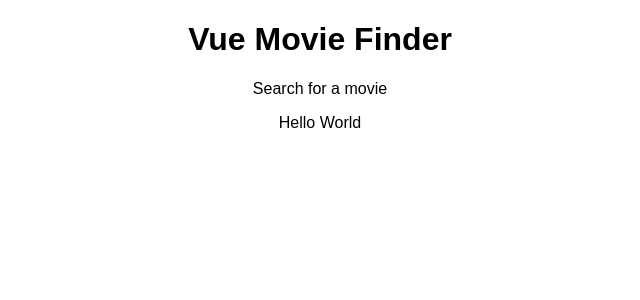
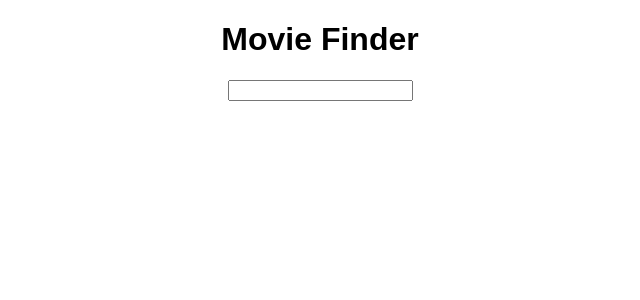
Before and after one commit to hadrianhughes/vue-movie-finder, a Vue app: page / in a window 1280 px wide. Shown: the top 300 px of the page, without its empty margins (320-960 px from the left). Built offline with nearby package versions, Linux system fonts and the light colour scheme; the HTML template or start-up script is replaced by a standard one.

Commit message:
Create controlled Input component

```diff
--- a/src/App.vue
+++ b/src/App.vue
@@ -1,22 +1,31 @@
 <template>
   <div>
     <Layout
-      siteHeading="Vue Movie Finder"
-      siteSubheading="Search for a movie">
-      <p>Hello World</p>
+      siteHeading="Movie Finder">
+      <Input @changed="changeInput" :value="input" />
     </Layout>
   </div>
 </template>
 
  <script>
    import Layout from './components/Layout.vue';
+   import Input from './components/Input.vue';
 
    export default {
      name: 'App',
      components: {
-       Layout
-     }
-   }
+       Layout,
+       Input
+     },
+     methods: {
+       changeInput: function(e) {
+         this.input = e.target.value;
+       }
+     },
+     data: () => ({
+       input: ''
+     })
+   };
  </script>
 
 <style>
--- /dev/null
+++ b/src/components/Input.vue
@@ -0,0 +1,22 @@
+<template>
+  <div>
+    <input type="text" v-on:input="onChange" :value="value" />
+  </div>
+</template>
+
+ <script>
+   export default {
+     name: 'Input',
+     methods: {
+       onChange(e) {
+         this.$emit('changed', e);
+       }
+     },
+     props: {
+       value: {
+         type: String,
+         required: true
+       }
+     }
+   };
+ </script>
--- a/src/components/Layout.vue
+++ b/src/components/Layout.vue
@@ -2,7 +2,6 @@
   <div>
     <header>
       <h1>{{ siteHeading }}</h1>
-      <p>{{ siteSubheading }}</p>
     </header>
     <main>
       <slot />
@@ -17,10 +16,6 @@
       siteHeading: {
         type: String,
         required: true
-      },
-      siteSubheading: {
-        type: String,
-        required: false
       }
     }
   }
```
